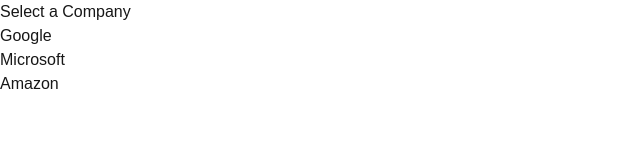
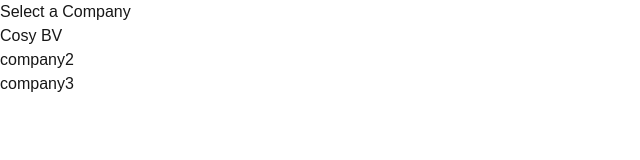
Before and after one commit to yash2003123/Job-management, a Next.js app: page / in a window 1280 px wide. Shown: the top 160 px of the page, without its empty margins (0-640 px from the left). Built offline with nearby package versions, Linux system fonts and the light colour scheme.

Commit message:
Improvements

```diff
--- a/src/app/page.tsx
+++ b/src/app/page.tsx
@@ -3,9 +3,9 @@
 import { useState } from "react";
 
 const companies = [
-  { id: 1, name: "Google", jobs: ["Software Engineer", "Product Manager"], password: "google123" },
-  { id: 2, name: "Microsoft", jobs: ["Data Scientist", "UX Designer"], password: "microsoft456" },
-  { id: 3, name: "Amazon", jobs: ["Cloud Engineer", "Business Analyst"], password: "amazon789" },
+  { id: 1, name: "Cosy BV", jobs: ["Full stack developer", "Community facillitator"], password: "cosybv" },
+  { id: 2, name: "company2", jobs: ["Data Scientist", "UX Designer"], password: "microsoft456" },
+  { id: 3, name: "company3", jobs: ["Cloud Engineer", "Business Analyst"], password: "amazon789" },
 ];
 
 export default function JobManagementApp() {
@@ -26,6 +26,7 @@
       alert("Incorrect password! Please try again.");
     }
   };
+
 
   const handleFileUpload = (event: React.ChangeEvent<HTMLInputElement>) => {
     if (!selectedJob) return;
```
